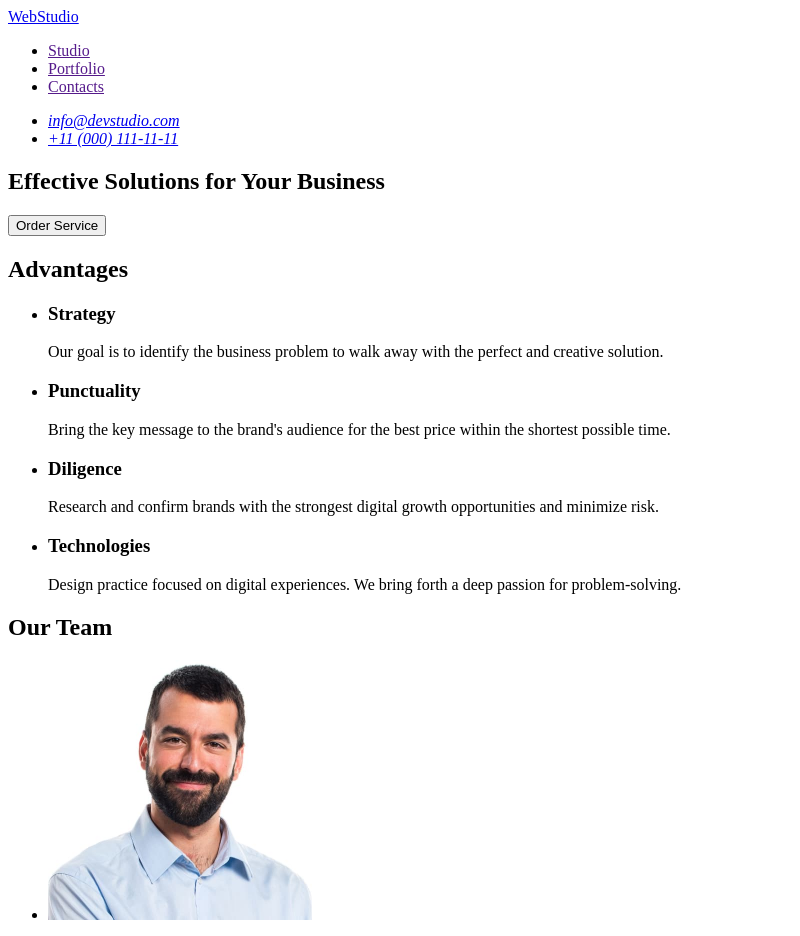
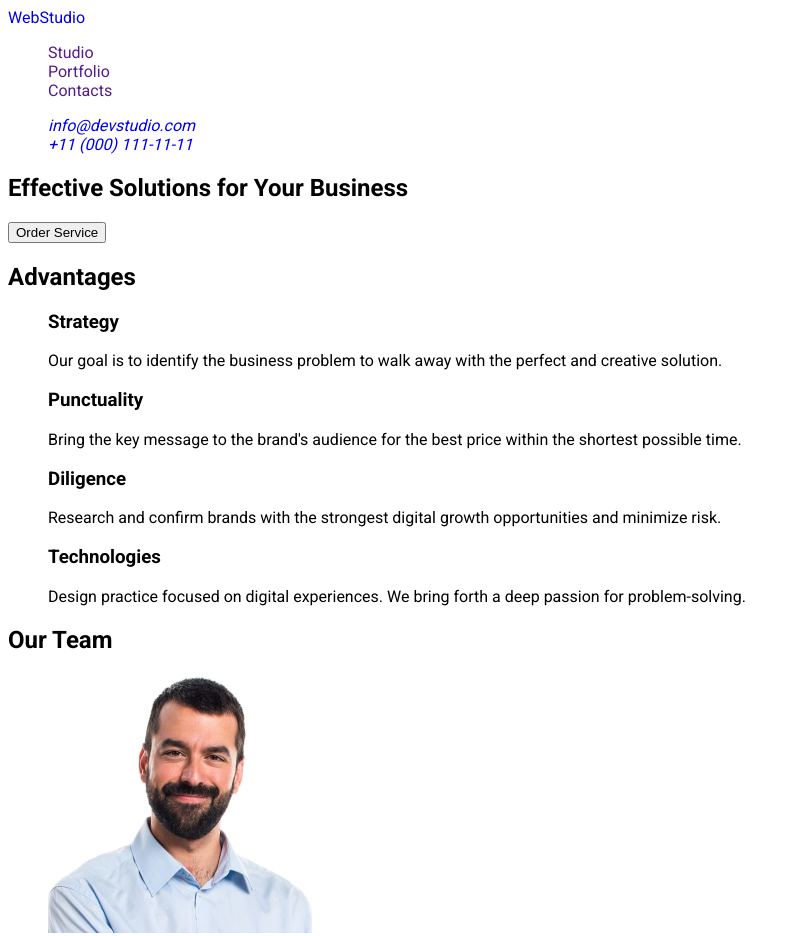
Before and after one commit to YanaSvvs/goit-markup-hw-02, a plain HTML site: page index.html in a window 1280 px wide. Shown: the top 936 px of the page, without its empty margins (0-800 px from the left). Drawn offline with Linux system fonts and the light colour scheme.

Commit message:
new styles

```diff
--- a/css/styles.css
+++ b/css/styles.css
@@ -1,8 +1,15 @@
-.roboto-body {
+body {
     font-family: "Roboto", serif;
     font-optical-sizing: auto;
     font-weight: <weight>;
     font-style: normal;
-    font-variation-settings:
-        "wdth" 100;
+    font-variation-settings: "wdth" 100;
 }
+
+ul {
+    list-style-type: none;
+}
+
+a {
+    text-decoration: none;
+}
--- a/index.html
+++ b/index.html
@@ -5,7 +5,7 @@
     <meta name="viewport" content="width=device-width, initial-scale=1.0">
     <link rel="preconnect" href="https://fonts.googleapis.com">
     <link rel="preconnect" href="https://fonts.gstatic.com" crossorigin>
-    <link href="https://fonts.googleapis.com/css2?family=Roboto:ital,wght@0,100..900;1,100..900&display=swap"
+    <link href="https://fonts.googleapis.com/css2?family=Raleway:wght@700&family=Roboto:wght@400;500;700&display=swap"
       rel="stylesheet">
     <title>WebStudio</title>
     <link rel="stylesheet" href="./css/styles.css">
```
